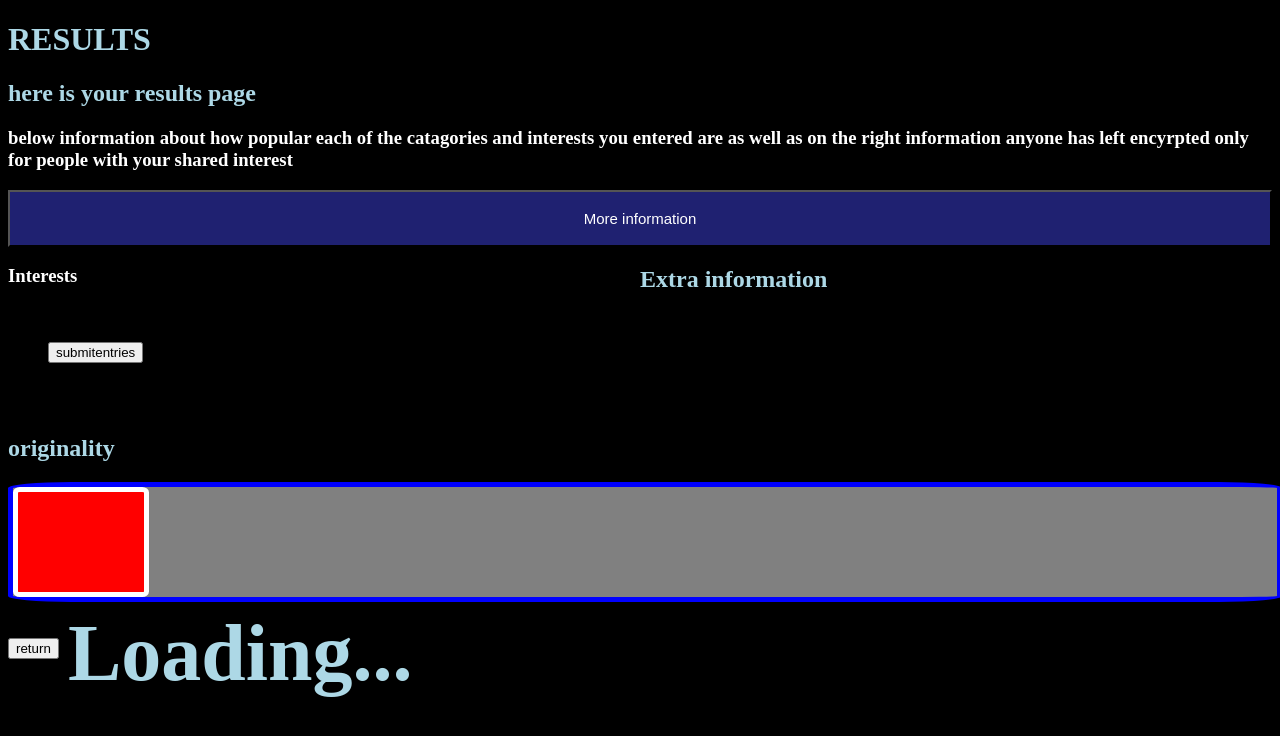
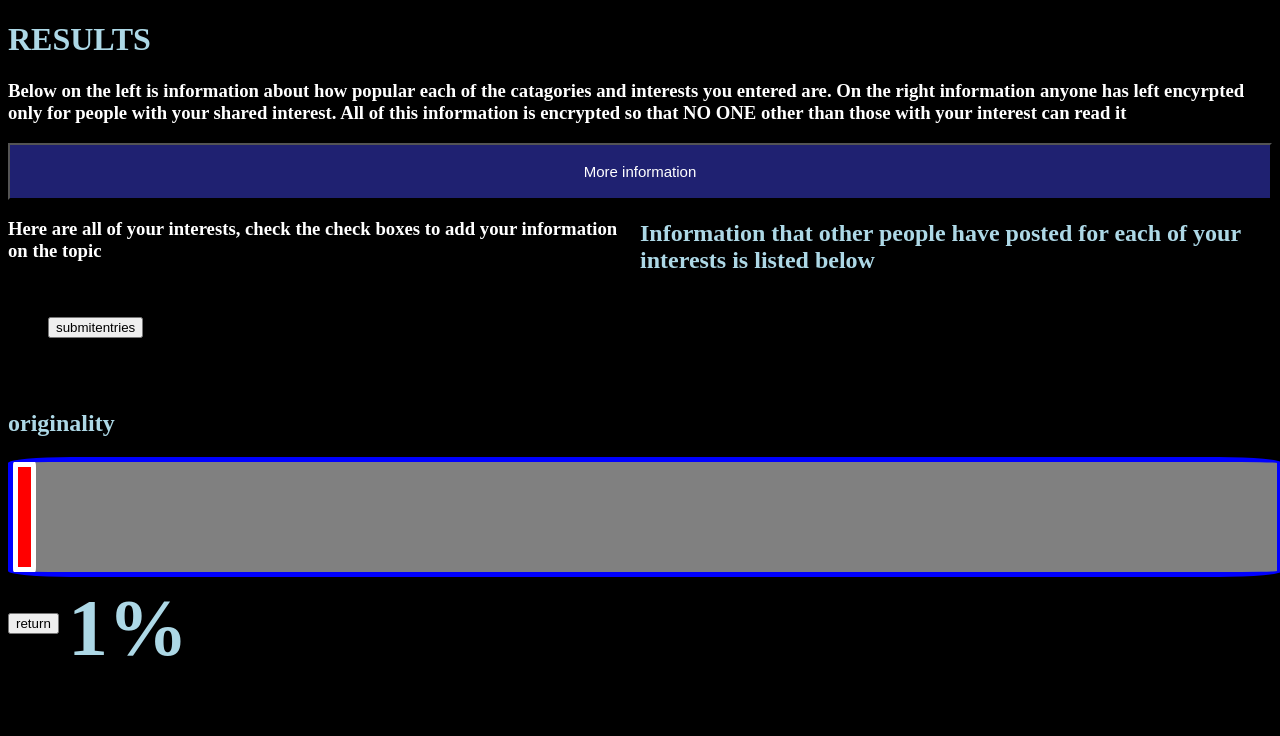
Before and after one commit to 1PaddyBoy/FLASK-CS-Project-2024-2, a Flask app: page /results in a window 1280 px wide. Shown: the top 736 px of the page. Run offline with Flask 3, Linux system fonts and the light colour scheme; parts of the project's set-up code (start-up, migrations or seed data) failed here and were passed over.

Commit message:
12-17-24

```diff
--- a/flaskr/app.py
+++ b/flaskr/app.py
@@ -12,10 +12,10 @@
 import socket
 import sys
 
-devcodes = False # this prints everything to the terminal if you want to it.
+devcodes = True # this prints everything to the terminal if you want to it.
 def printdev(toprint): # function to control whether stuff is printed to terminal
 	if devcodes:
-		printdev(toprint)
+		print(toprint)
 #custom modules and custom path check, all dev
 for path in sys.path:
 		printdev(path)
@@ -77,10 +77,10 @@
 			textboxes = []
 			printdev(request.form)
 			for a in range(len(extrahelpers.combination)):
-				b = request.form.get("interest" + str(a))
-				printdev("checkbox " + "insert" + str(a) + " =" + str(b))
+				b = request.form.get("interest" + str(a + 1))
+				printdev("checkbox " + "insert" + str(a + 1) + " =" + str(b))
 				checkboxes.append(b == "check")
-				text = request.form.get("interest" + str(a)+"t")
+				text = request.form.get("interest" + str(a + 1)+"t")
 				textboxes.append(text)
 				printdev("textbox = " + str(text))
 			printdev("checkboxes =" + str(checkboxes))
@@ -140,8 +140,14 @@
 	printdev("len = " + str(len(extrahelpers.combination)))
 	printdev("interests = " + str(interestsa))
 	extrare = []
+	printdev("extrastuffs")
+	print(extra)
+
+	print(extrare)
+	extrare = []
 	for a in extra:
-		extrare.append(a[3:len(a) - 2] + "; ")
+		extrare.append(' ;\n '.join(a))
+	print(extrare)
 	return render_template("results.html",name="resultsname", len = len(extrahelpers.combination), combinations = extrahelpers.combination, interests = interestsa, catagories = catagoriesa,extraa = extrare, peoplelist = people, popularitylist = peoplefor)
 
 
--- a/flaskr/static/data/54a59b9f22b0b80880d8427e548b7c23abd873486e1f035dce9cd697e85175033caa88e6d57bc35efae0b5afd3145f31.csv
+++ b/flaskr/static/data/54a59b9f22b0b80880d8427e548b7c23abd873486e1f035dce9cd697e85175033caa88e6d57bc35efae0b5afd3145f31.csv
@@ -1,6 +1,6 @@
 d063457705d66d6f016e4cdd747db3af8d70ebfd36badd63de6c8ca4a9d8bfb5d874e7fbd750aa804dcaddae7eeef51e,1,b'gAAAAABnU6KAb-hAI8YCaH0obQSnRz5diqZdcXAWzQ38NrK7bl-h5JdeiV9qt4lWDo_Gs84U0rlWrWdj17kjqttKWmsavsBYfQ=='
 
-d063457705d66d6f016e4cdd747db3af8d70ebfd36badd63de6c8ca4a9d8bfb5d874e7fbd750aa804dcaddae7eeef51e,2,b'gAAAAABnW5UaRXZx6PfBe6hMDCqgq7N4P8ZElpuoPvlRP_cdQ31ri5LjCHXP8T5ejO4-y1VO8xZUP1_4g9oTa-FE_gLUYrRM_DRkvkeU7S_MhasQQOWaU1JZqYDVYKHOLvZE8yBXDhc1'
+d063457705d66d6f016e4cdd747db3af8d70ebfd36badd63de6c8ca4a9d8bfb5d874e7fbd750aa804dcaddae7eeef51e,4,b'gAAAAABnW5UaRXZx6PfBe6hMDCqgq7N4P8ZElpuoPvlRP_cdQ31ri5LjCHXP8T5ejO4-y1VO8xZUP1_4g9oTa-FE_gLUYrRM_DRkvkeU7S_MhasQQOWaU1JZqYDVYKHOLvZE8yBXDhc1',b'gAAAAABnYYnZIvmtoqmtwyb_lgmEyCOBZ_BoAnm1iMrfdgupi3l0e1aL104t_t9nsGrBkUD7Rn1As5qOk9OlJtznbWmhqBNY8Q==',b'gAAAAABnYYpUqtcsFFudK-OfL1RLApf99_96aK9GVPqfH29kUL8CY9ETdTO_ogbzRh0Hufzi7FRjg_X-132m4JxOaWaHhjCq7Q=='
 
 d063457705d66d6f016e4cdd747db3af8d70ebfd36badd63de6c8ca4a9d8bfb5d874e7fbd750aa804dcaddae7eeef51e,1
 
--- a/flaskr/templates/entry.html
+++ b/flaskr/templates/entry.html
@@ -39,7 +39,7 @@
 	<div class="column" style = "width: 33.33%;"> <h3>Catagory</h3>
 
 
-    			<textarea name = "textareaa1"></textarea>
+    		<textarea name = "textareaa1"></textarea>
 			<br>
 			<textarea name = "textareab1"></textarea>
 			<br>
@@ -128,6 +128,7 @@
 
 		timeout = setTimeout(getStatus, 1000);
 	}
+
 	let downloadBtn = document.getElementById("submitbutton")
 	downloadBtn.addEventListener('click',downloadFile)
 	function downloadFile() {
--- a/flaskr/templates/results.html
+++ b/flaskr/templates/results.html
@@ -5,15 +5,17 @@
   <body>
     <div class=page>
       <h1>RESULTS</h1>
-      <h2>here is your results page</h2>
-      <h3>below information about how popular each of the catagories and interests you entered are as well as on the right information anyone has left encyrpted only for people with your shared interest</h3>
-      <button class="collapsible">More information</button>
-      <div class="content">
-        <p>This website will compare your entered interests anonymously with the servers database. Then if you choose data can be recorded to add and you can see messages others have left encrypted just for those with your interest. All data is securely held</p>
+
+      <h3>Below on the left is information about how popular each of the catagories and interests you entered are. On the right information anyone has left encyrpted only for people with your shared interest. All of this information is encrypted so that NO ONE other than those with your interest can read it</h3>
+      <div>
+        <button class="collapsible">More information</button>
+          <div class="content">
+            <p>This page will give further information on each of the interests you entered. On the left, under some basic information on the popularity of the interest, you can click the check box to be added to the amount of people recorded to have that interest. Once you do a textbox will open up where you can enter information to be added for anyone with your interest to see.</p>
+          </div>
       </div>
 
       <div class ="row">
-        <div class="column" style = "width: 50%;"> <h3>Interests</h3>
+        <div class="column" style = "width: 50%;"> <h3>Here are all of your interests, check the check boxes to add your information on the topic </h3>
           <ol>
             <form method = "POST">
               {% for a in range(0, len)%}
@@ -21,8 +23,8 @@
 
                 <p>&#9; {{peoplelist[a]}} other people have your interest, this was the {{ popularitylist[a][0]}} most popular response out of {{popularitylist[a][1]}} interests within this catagory</p>
                 <input type="checkbox" id={{ "insert" + a|string }} name={{ "interest" + (a+1)|string }} value="check" onclick="dynInput(this); ">
-                <label for = {{ "insert" + a|string }}>add to interst {{a + 1}} ? </label>
-                <div id={{"insertinputsinterest" + a|string }} ></div>
+                <label for = {{ "insert" + a|string }}>record for this interest? {{a + 1}} ? </label>
+                <div id={{"insertinputsinterest" + (a+1)|string }} ></div>
                 <br>
               {%endfor%}
               <br>
@@ -35,7 +37,7 @@
 
         </div>
         <div class="column" style = "width:50%;">
-          <h2>Extra information</h2>
+          <h2>Information that other people have posted for each of your interests is listed below</h2>
           {% for a in range(0, len)%}
             <div class="box">
               {{extraa[a]}}
@@ -68,7 +70,7 @@
       var k;
       //make event listener for each
       for (k = 0; k < coll.length; k++) {
-        coll[i].addEventListener("click", function() {
+        coll[k].addEventListener("click", function() {
 
         this.classList.toggle("active");
         var content = this.nextElementSibling;
@@ -95,7 +97,7 @@
           console.error("Error: ", e);
         }
 
-        i = 1;
+
         var id = setInterval(frame, 10);
         //element update
         var statusbar = get.status;
@@ -136,7 +138,7 @@
           input.name = cbox.name + "t";
           var div = document.createElement("div");
           div.id = cbox.name + "d";
-          div.innerHTML = "Text to display for " + cbox.name;
+          div.innerHTML = "Text to add for " + cbox.name;
           div.appendChild(input);
           document.getElementById("insertinputs" + cbox.name).appendChild(div);
         } else {
--- a/mytester.py
+++ b/mytester.py
@@ -182,9 +182,19 @@
 
 				printdev("\n encyrpted extra =" + str(extra))
 				printdev("unencyrpted extra =" + str(decrypt(extra,interest)))
-				extraInformation.append(str(decrypt(extra,interest)))
+				print(decrypt(extra,interest))
+				a = decrypt(extra,interest)
+				c = []
+				for b in a:
+					if len(b) > 4:
+						b = b.decode("utf-8")
+						c.append(b)
+						print(b)
+				print("c =" + str(c))
+				extraInformation.append(c)
 			else:
 				printdev("no extra information stored")
+				extraInformation.append("")
 				printdev(lines[innie])
 
 
@@ -200,6 +210,7 @@
 			counter += 1
 			printdev(hashinterest in Dlines.keys())
 			printdev("new interest")
+			extraInformation.append("")
 			people.append(0)
 			peoplefor.append(("least",len(Twolines)))
 
```
